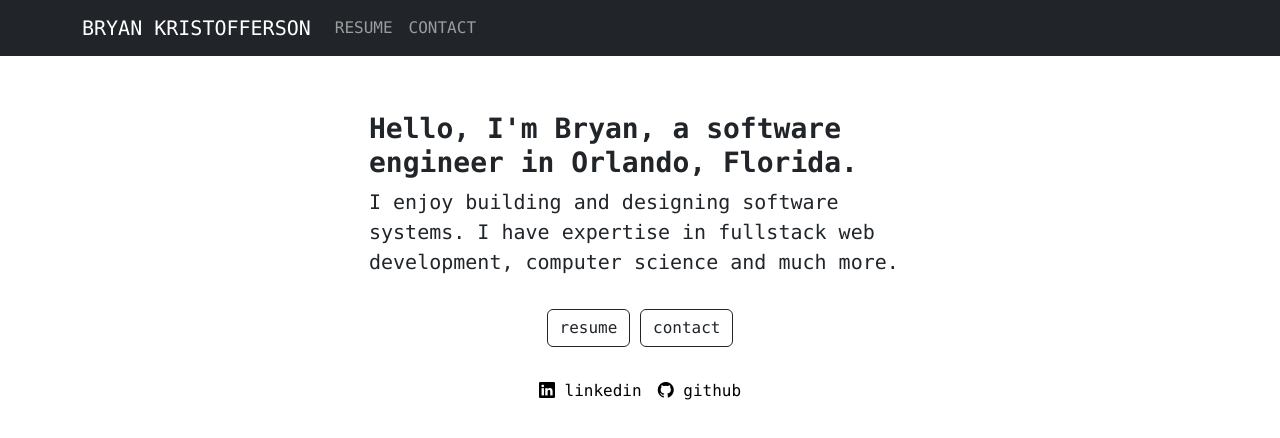
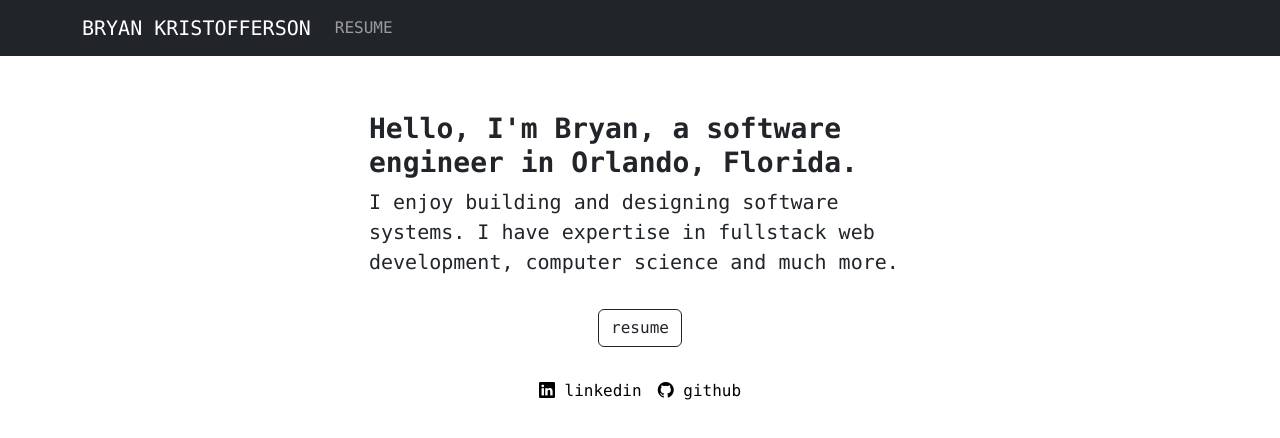
Before and after one commit to bryangators/portfolio, a React (Vite) app in the folder frontend/: page / in a window 1280 px wide. Shown: the top 438 px of the page. Built offline with nearby package versions, Linux system fonts and the light colour scheme; no server answers.

Commit message:
Removed contact page for debugging

```diff
--- a/frontend/src/Navbar.jsx
+++ b/frontend/src/Navbar.jsx
@@ -13,7 +13,7 @@ function NavbarComponent() {
           <Nav className="me-auto">
             {/* <Nav.Link as={Link} to="/projects">PROJECTS</Nav.Link> */}
             <Nav.Link as={Link} to="/resume">RESUME</Nav.Link>
-            <Nav.Link as={Link} to="/contact">CONTACT</Nav.Link>
+            {/* <Nav.Link as={Link} to="/contact">CONTACT</Nav.Link> */}
           </Nav>
         </Navbar.Collapse>
       </Container>
--- a/frontend/src/pages/Home.jsx
+++ b/frontend/src/pages/Home.jsx
@@ -16,7 +16,7 @@ function Home() {
                     </span>
                 </div>
                 <div className="p-2">
-                    {['resume', 'contact'].map((link, index) => (
+                    {['resume'].map((link, index) => (
                         <Link key={index} to={`/${link}`}>
                         <Button variant='outline-dark'>{link}</Button>{' '}
                         </Link>
```
